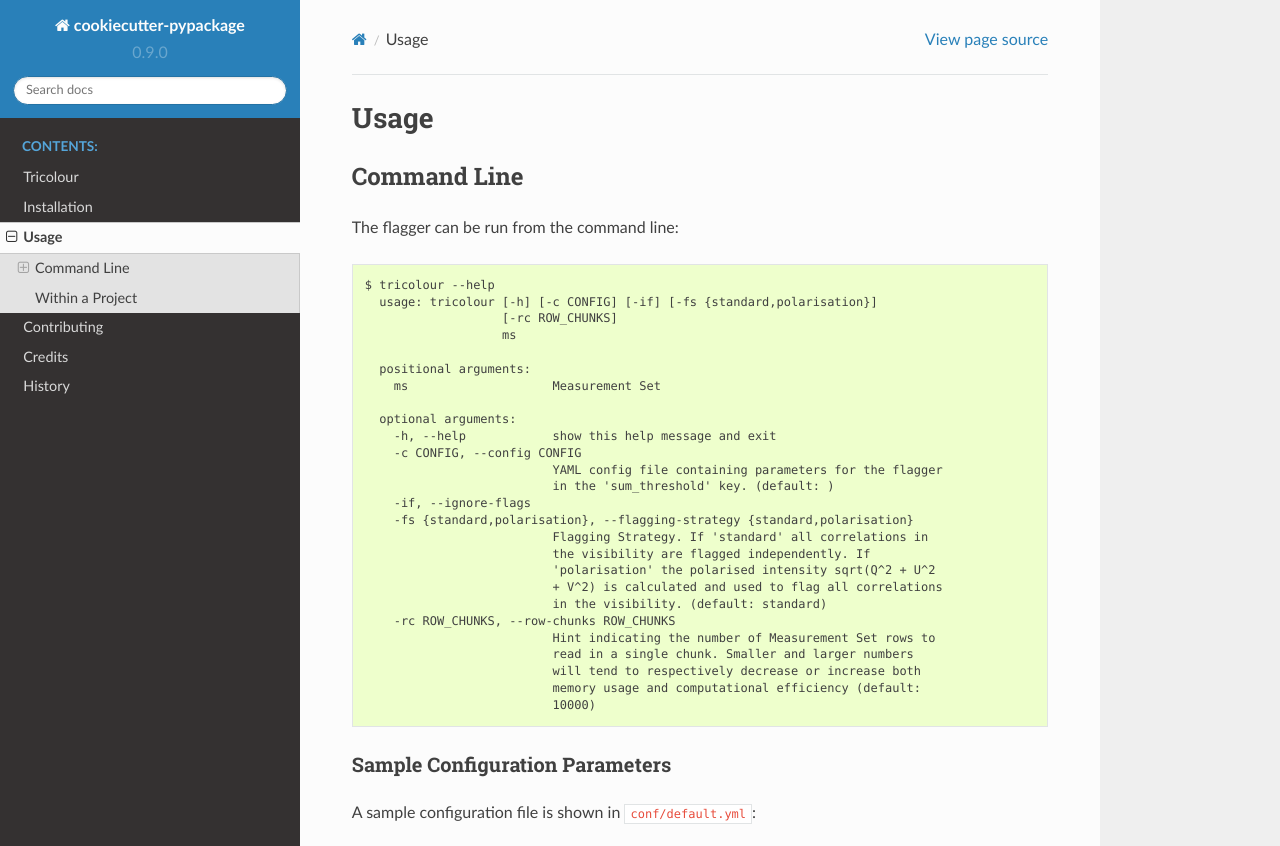
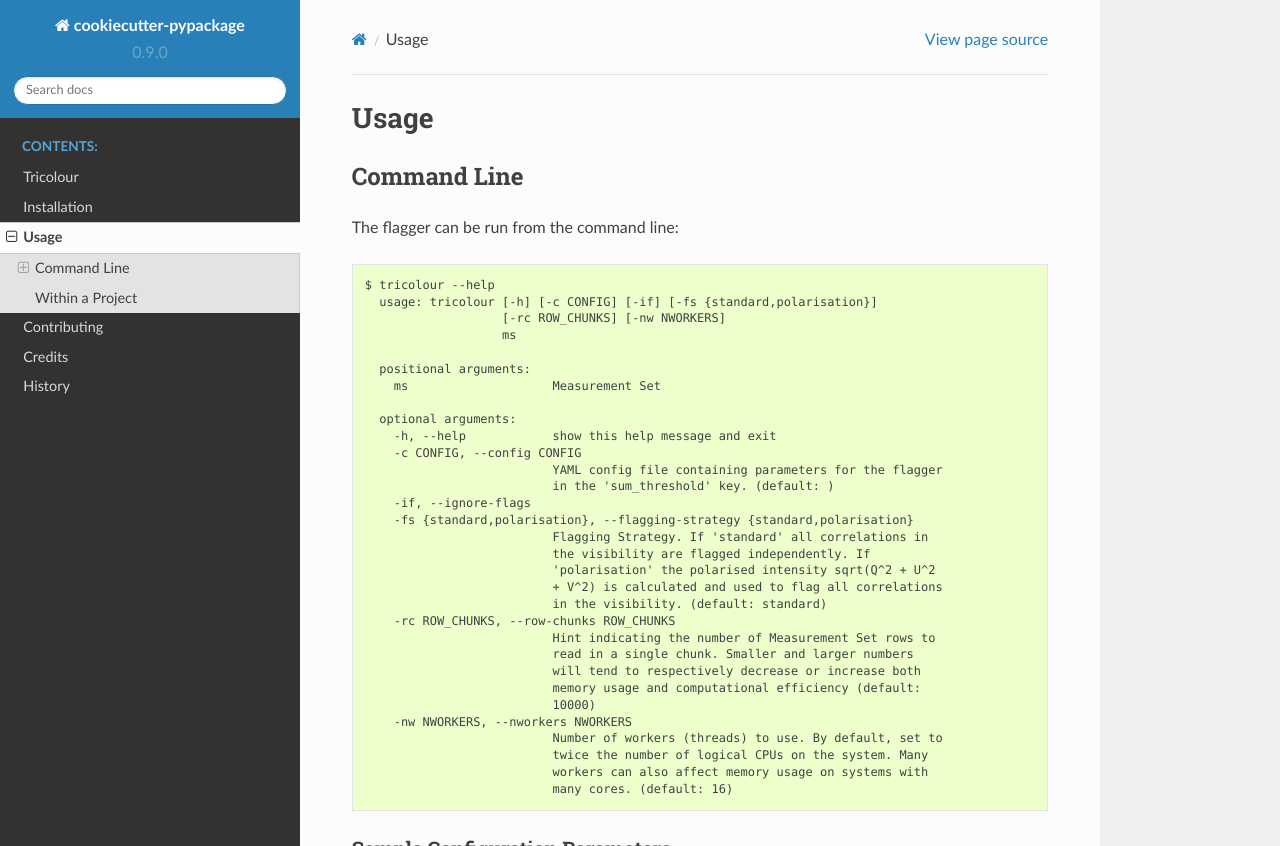
Before and after one commit to ratt-ru/tricolour, a Sphinx documentation site: the page built from docs/usage.rst, in a window 1280 px wide and 1393 px high, cut to the strip 0-846 px from the top of the window. Built offline with Sphinx 7.4.7 and the Read the Docs theme 2.0.0, drawn with Linux system fonts in a browser that asks for light colours; pages that are not in the unit, such as notebooks, are missing from menus.

Commit message:
Make number of workers configurable

```diff
--- a/docs/usage.rst
+++ b/docs/usage.rst
@@ -9,7 +9,7 @@ The flagger can be run from the command line::
 
     $ tricolour --help
       usage: tricolour [-h] [-c CONFIG] [-if] [-fs {standard,polarisation}]
-                       [-rc ROW_CHUNKS]
+                       [-rc ROW_CHUNKS] [-nw NWORKERS]
                        ms
 
       positional arguments:
@@ -33,6 +33,11 @@ The flagger can be run from the command line::
                               will tend to respectively decrease or increase both
                               memory usage and computational efficiency (default:
                               10000)
+        -nw NWORKERS, --nworkers NWORKERS
+                              Number of workers (threads) to use. By default, set to
+                              twice the number of logical CPUs on the system. Many
+                              workers can also affect memory usage on systems with
+                              many cores. (default: 16)
 
 Sample Configuration Parameters
 ~~~~~~~~~~~~~~~~~~~~~~~~~~~~~~~
```
Also changed, not shown: 1 other file.
